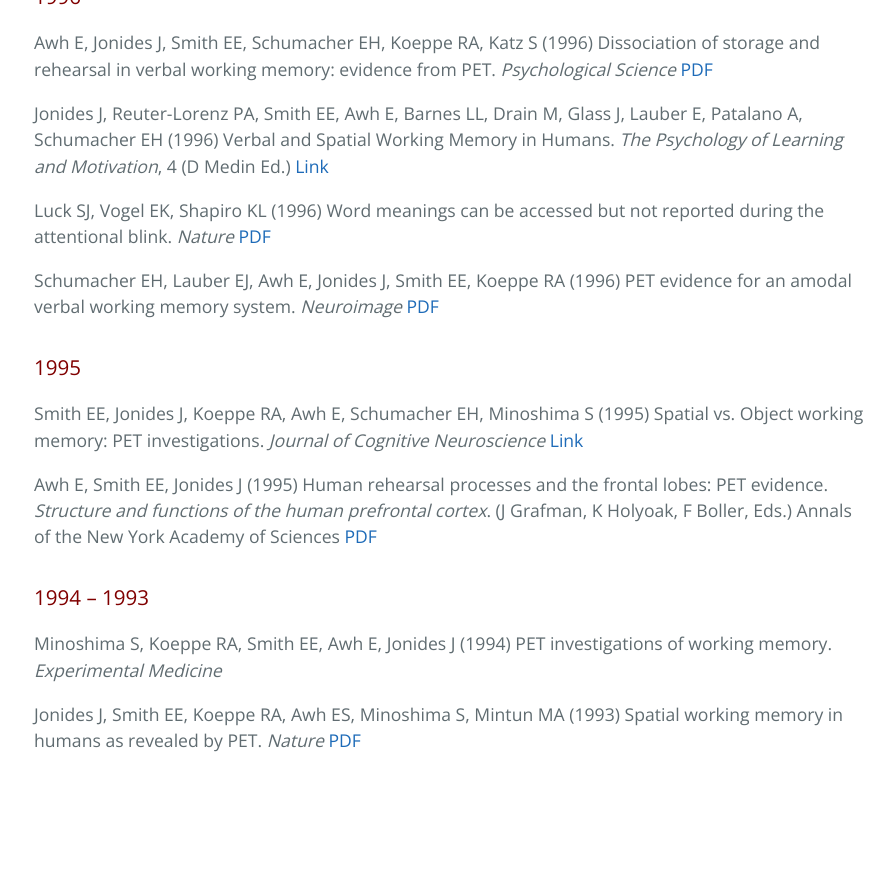
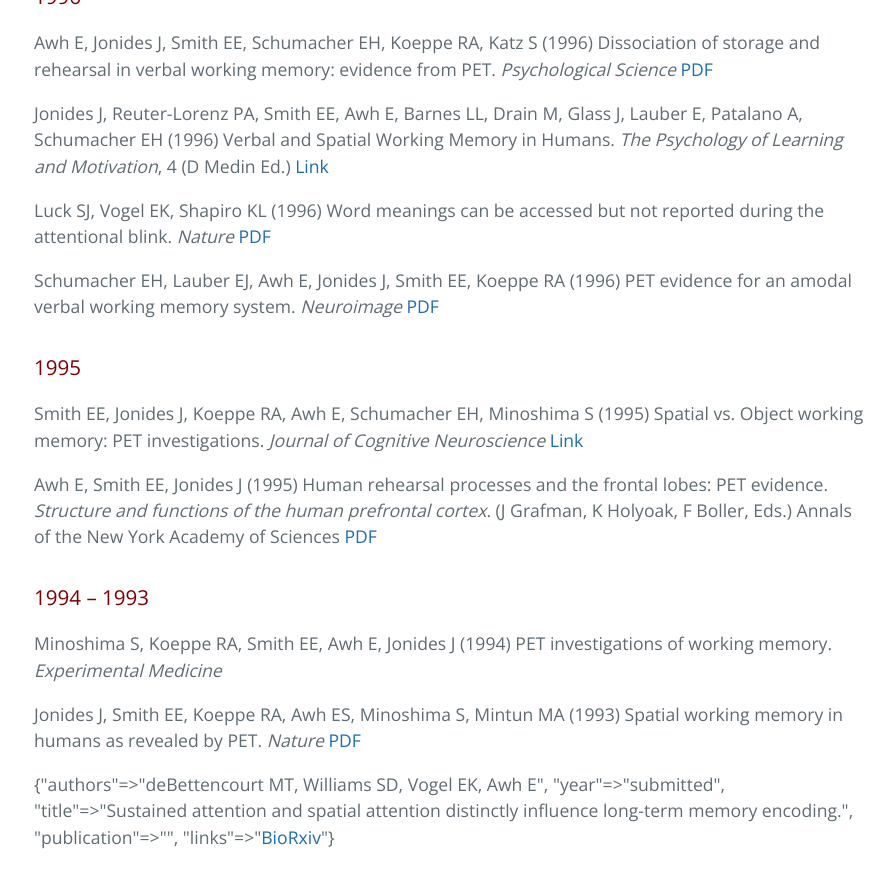
Before and after one commit to AwhVogelLab/awhvogellab.github.io, a Jekyll site: the page built from publications.md, in a window 1280 px wide and 900 px high, scrolled down 13083 px. Shown: the top 888 px of the window, without its empty margins (190-1084 px from the left). Built offline with Jekyll 4.4.1, drawn with Linux system fonts in a browser that asks for light colours; our own code applies the rules of GitHub Pages for plain Markdown files; before the commit the page ends 13886 px from its top, so only the background shows below that.

Commit message:
table test 1

```diff
--- a/publications.md
+++ b/publications.md
@@ -351,3 +351,7 @@ Awh E, Smith EE, Jonides J (1995) Human rehearsal processes and the frontal lobe
 Minoshima S, Koeppe RA, Smith EE, Awh E, Jonides J (1994) PET investigations of working memory. *Experimental Medicine*
 
 Jonides J, Smith EE, Koeppe RA, Awh ES, Minoshima S, Mintun MA (1993) Spatial working memory in humans as revealed by PET. *Nature* [PDF](/files/pdfs/jonides_1993_spatial-wm-PET.pdf)
+
+
+{% assign row = site.data.pubs_table[0] %}
+{{ row | inspect }}
```
